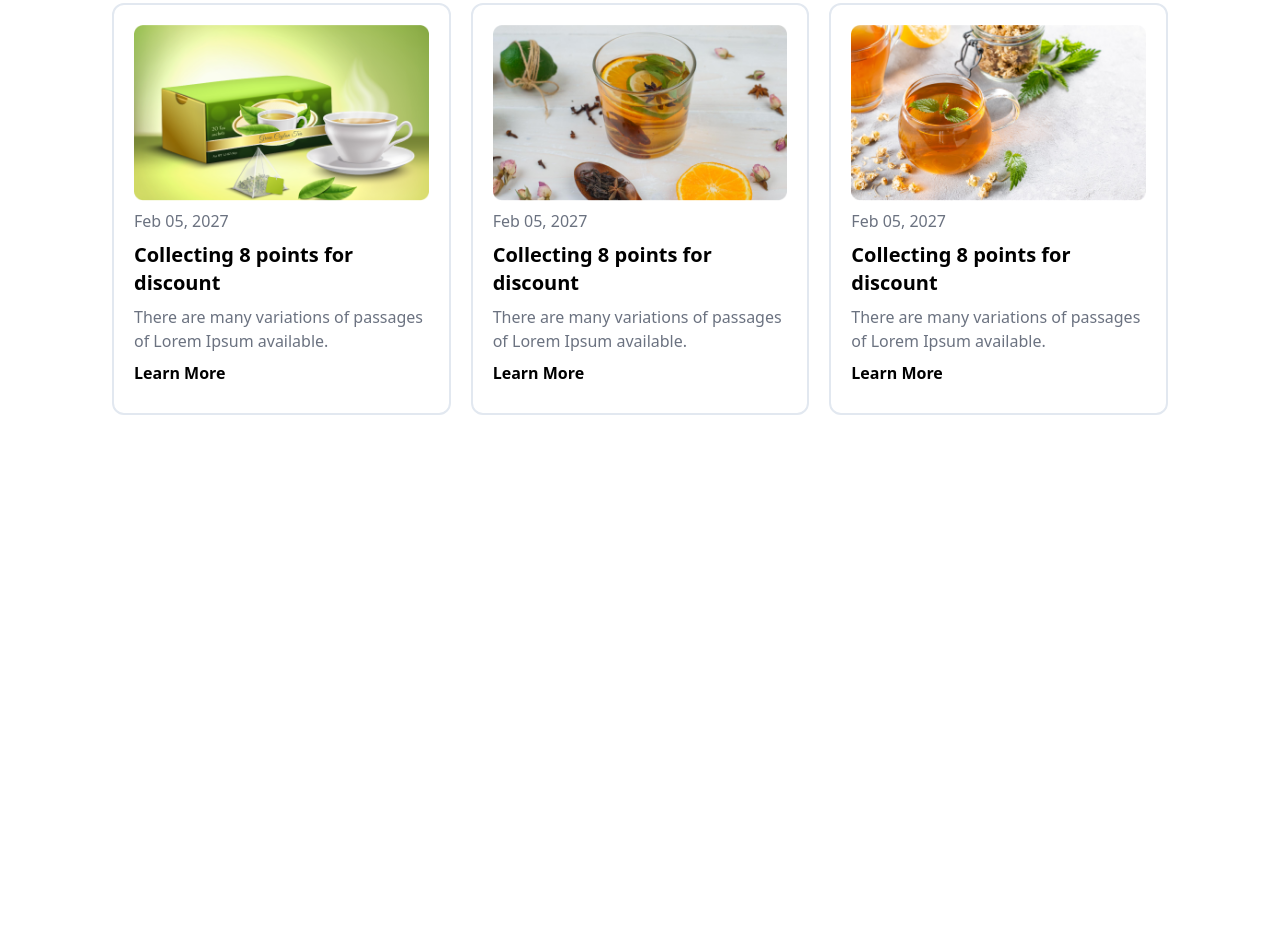
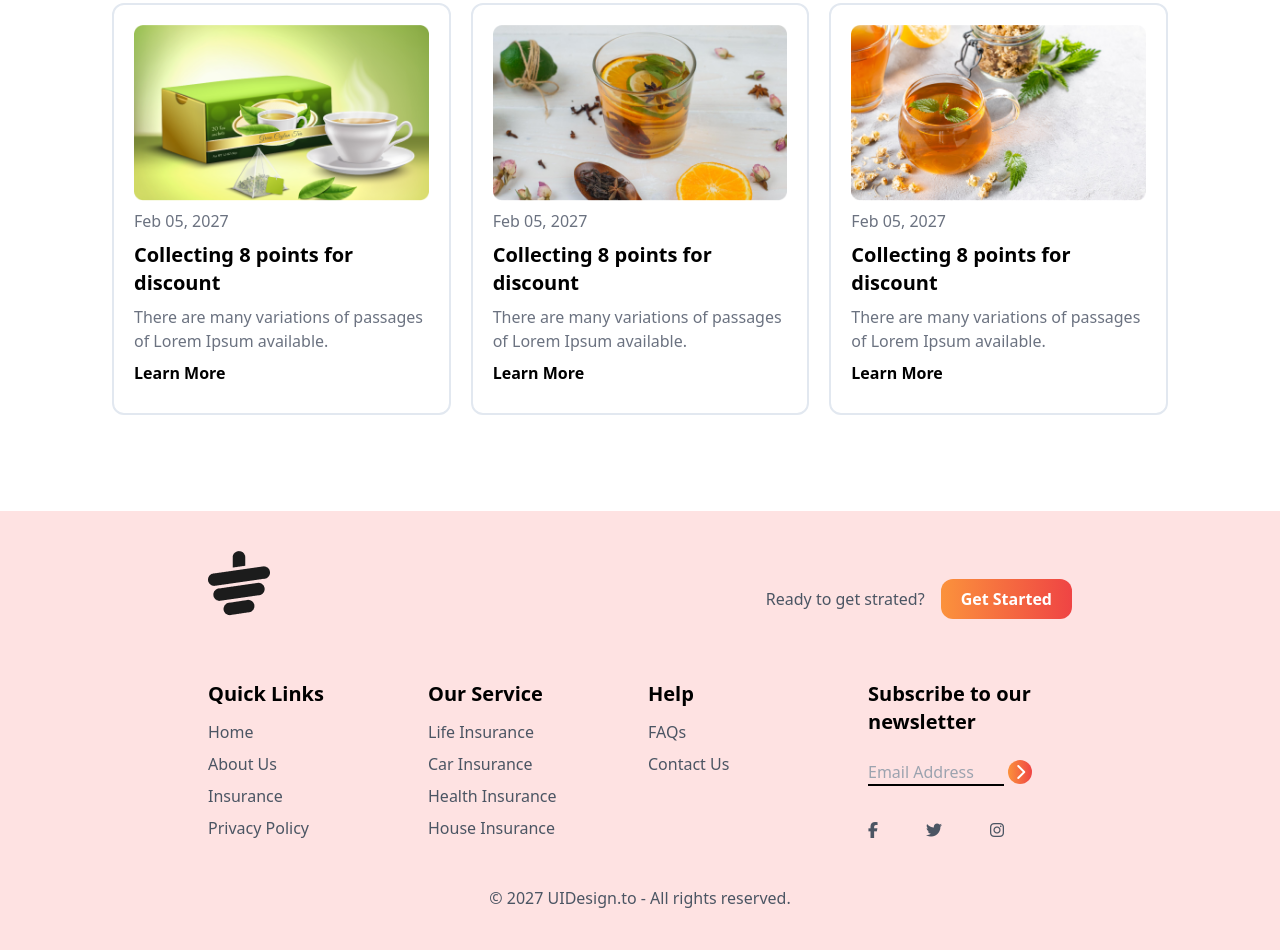
Before and after one commit to hey-its-Sohan/Tea-House-Landing-Page, a plain HTML site: page index.html in a window 1280 px wide. Shown: the part 2696-3646 px from the top of the page. Before the commit the page ends 3207 px from the top, so only its background shows below. Drawn offline with nearby package versions, Linux system fonts and the light colour scheme.

Commit message:
footer section done

```diff
--- a/index.html
+++ b/index.html
@@ -221,9 +221,90 @@
         </div>
 
       </div>
+  </main>
 
+  <!-- footer section -->
 
+  <footer class="bg-red-100 text-gray-600 py-10 px-4 md:px-16">
 
-  </main>
+   <div class="w-9/12 mx-auto">
+    <!-- logo -->
+     <div class="mb-8 flex justify-between">
+      <img class="mb-8" src="./images/cup.png" alt="">
+      <div class="flex items-center gap-4">
+        <h4>Ready to get strated?</h4>
+        <button class="bg-gradient-to-r from-orange-400 to-red-500 px-5 py-2 rounded-xl text-white font-bold">Get Started</button>
+      </div>
+
+     </div>
+
+    <!-- links -->
+
+    <div class="grid md:grid-cols-2 lg:grid-cols-4 gap-4">
+      <!-- first column -->
+      <div>
+        <h3 class="font-semibold text-xl mb-3 text-black">Quick Links</h3>
+        <ul class="space-y-2">
+          <li><a class="hover:text-orange-600" href="">Home</a></li>
+          <li><a class="hover:text-orange-600" href="">About Us</a></li>
+          <li><a class="hover:text-orange-600" href="">Insurance</a></li>
+          <li><a class="hover:text-orange-600" href="">Privacy Policy</a></li>
+
+        </ul>
+      </div>
+      <!-- second column -->
+
+      <div>
+        <h3 class="font-semibold text-xl mb-3 text-black">Our Service</h3>
+        <ul class="space-y-2">
+          <li><a class="hover:text-orange-600" href="">Life Insurance</a></li>
+          <li><a class="hover:text-orange-600" href="">Car Insurance</a></li>
+          <li><a class="hover:text-orange-600" href="">Health Insurance</a></li>
+          <li><a class="hover:text-orange-600" href="">House Insurance</a></li>
+
+        </ul>
+      </div>
+      <!-- third column -->
+
+      <div>
+        <h3 class="font-semibold text-xl mb-3 text-black">Help</h3>
+        <ul class="space-y-2">
+          <li><a class="hover:text-orange-600" href="">FAQs</a></li>
+          <li><a class="hover:text-orange-600" href="">Contact Us</a></li>
+
+        </ul>
+      </div>
+
+      <!-- fourth column -->
+       <div>
+        <h3 class="font-semibold text-xl mb-6 text-black">Subscribe to our <br>newsletter</h3>
+        <div class="flex flex-col space-y-2">
+          <div>
+            <input class="bg-transparent border-b-2 border-black w-2/3" placeholder="Email Address" type="text">
+            <i class="fa-solid fa-chevron-right inline-flex bg-gradient-to-r from-orange-400 to-red-500 h-6 w-6 rounded-full text-white items-center justify-center"></i>
+
+            <div class="flex justify-between w-2/3 mb-2 mt-9">
+
+              <i class="fa-brands fa-facebook-f"></i>
+              <i class="fa-brands fa-twitter"></i>
+              <i class="fa-brands fa-instagram"></i>
+
+            </div>
+          </div>
+          <div>
+
+          </div>
+       </div>
+
+       </div>
+
+    </div>
+    <div class="text-center pt-4 mt-4">
+      <p>© 2027 UIDesign.to - All rights reserved.</p>
+    </div>
+   </div>
+
+  </footer>
+
 </body>
 </html>
```
